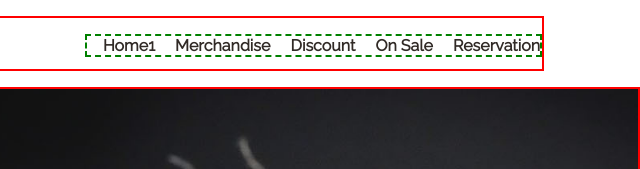
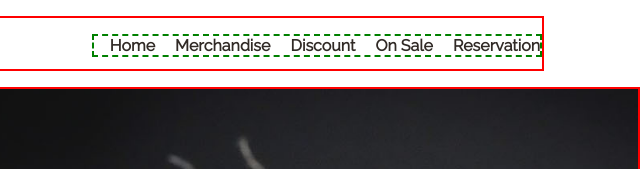
Before and after one commit to jordanshoe/coffe-bean-june, a plain HTML site: page index.html in a window 1280 px wide. Shown: the top 169 px of the page, 640-1280 px from the left. Drawn offline with nearby package versions, Linux system fonts and the light colour scheme.

```diff
--- a/index.html
+++ b/index.html
@@ -13,7 +13,7 @@
         <div class="nav">
             <h1><a href="#">coffee bean online</a></h1>
             <ul>
-                <li><a href="#">home1</a></li>
+                <li><a href="#">home</a></li>
                 <li><a href="#">merchandise</a></li>
                 <li><a href="#">discount</a></li>
                 <li><a href="#">on sale</a></li>
```
